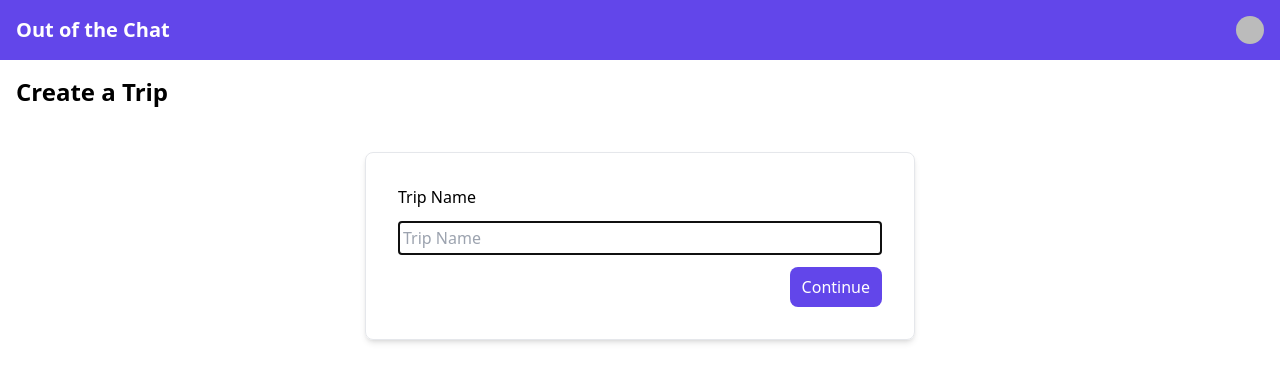
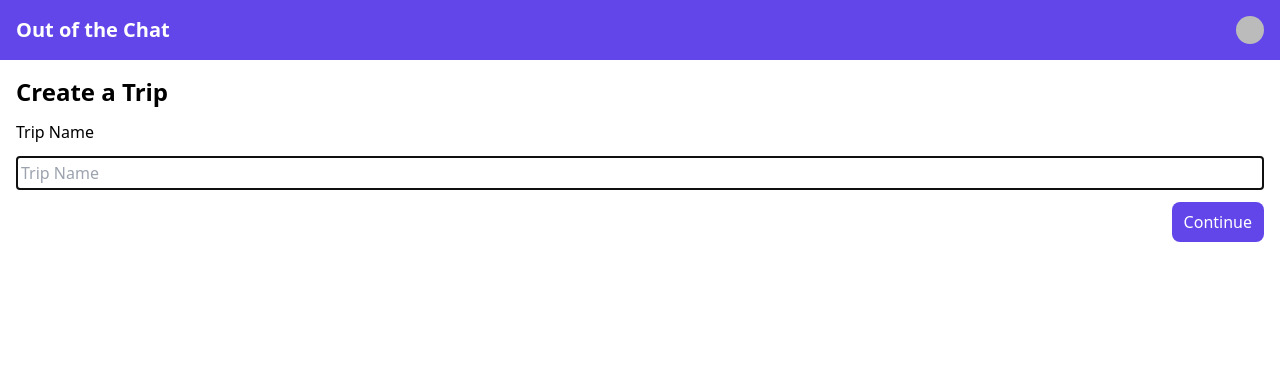
Before and after one commit to squach28/out-of-the-chat, a React (Vite) app in the folder frontend/: page /createTrip in a window 1280 px wide. Shown: the top 382 px of the page. Built offline with nearby package versions, Linux system fonts and the light colour scheme; no server answers; sample sign-in values are in the browser's storage.

Commit message:
removed styling from trip name form

```diff
--- a/frontend/src/pages/CreateTrip.tsx
+++ b/frontend/src/pages/CreateTrip.tsx
@@ -53,7 +53,7 @@ const TripNameForm = (formProps: FormProps) => {
     }
 
     return (
-        <form className="flex flex-col gap-3 mt-8 md:min-w-[550px] md:p-8 md:mx-auto md:shadow-md md:rounded-lg md:border">
+        <form className="flex flex-col gap-3">
             <div className="flex gap-2">
                 <label htmlFor="name">Trip Name</label>
                 {error ? <p className="text-red-400">{error}</p> : null}
```
